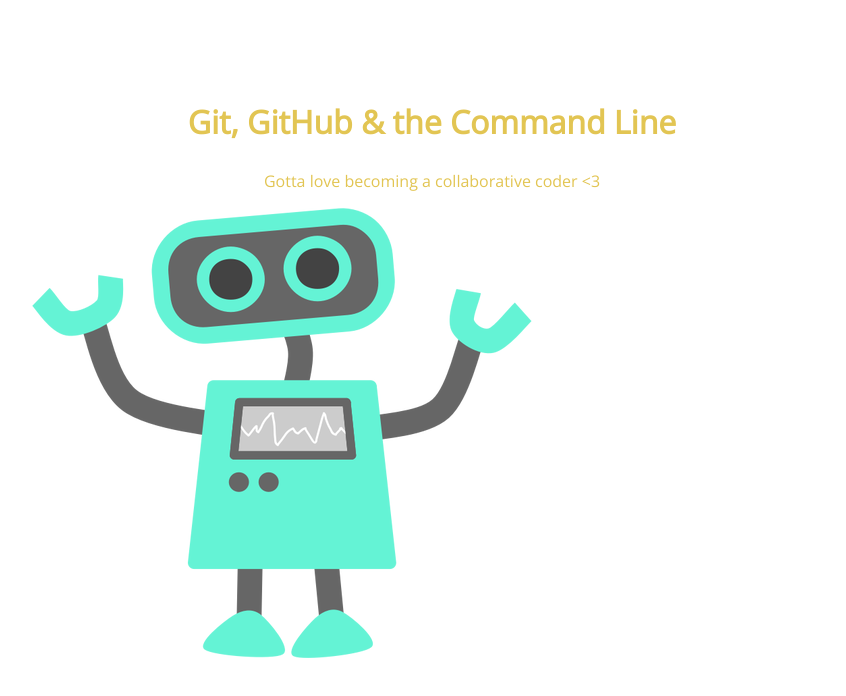
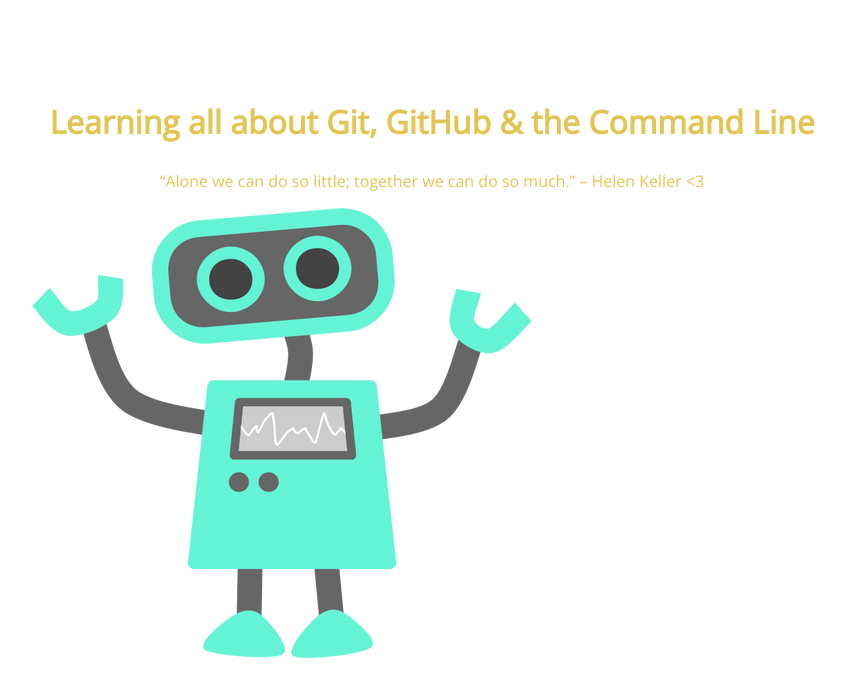
Before and after one commit to renee-lu/105-project, a plain HTML site: page index.html in a window 1280 px wide. Shown: the whole page, without its empty margins (208-1054 px from the left). Drawn offline with nearby package versions, Linux system fonts and the light colour scheme.

Commit message:
changein title

```diff
--- a/index.html
+++ b/index.html
@@ -2,14 +2,14 @@
 <html lang="en">
 <head>
 	<meta charset="UTF-8">
-	<title>Let's Learn Git, GitHub and the Command Line</title>
+	<title>Learning all about Git</title>
 	<link href='http://fonts.googleapis.com/css?family=Open+Sans' rel='stylesheet' type='text/css'>
 	<link rel="stylesheet" href="css/style.css">
 </head>
 <body>
 	<section>
-		<h1>Git, GitHub & the Command Line</h1>
-		<p>Gotta love becoming a collaborative coder <3</p>
+		<h1> Learning all about Git, GitHub & the Command Line</h1>
+		<p>“Alone we can do so little; together we can do so much.” – Helen Keller <3</p>
 		<img src="img/happy-blue-robot.png">
 	</section>
 </body>
```
